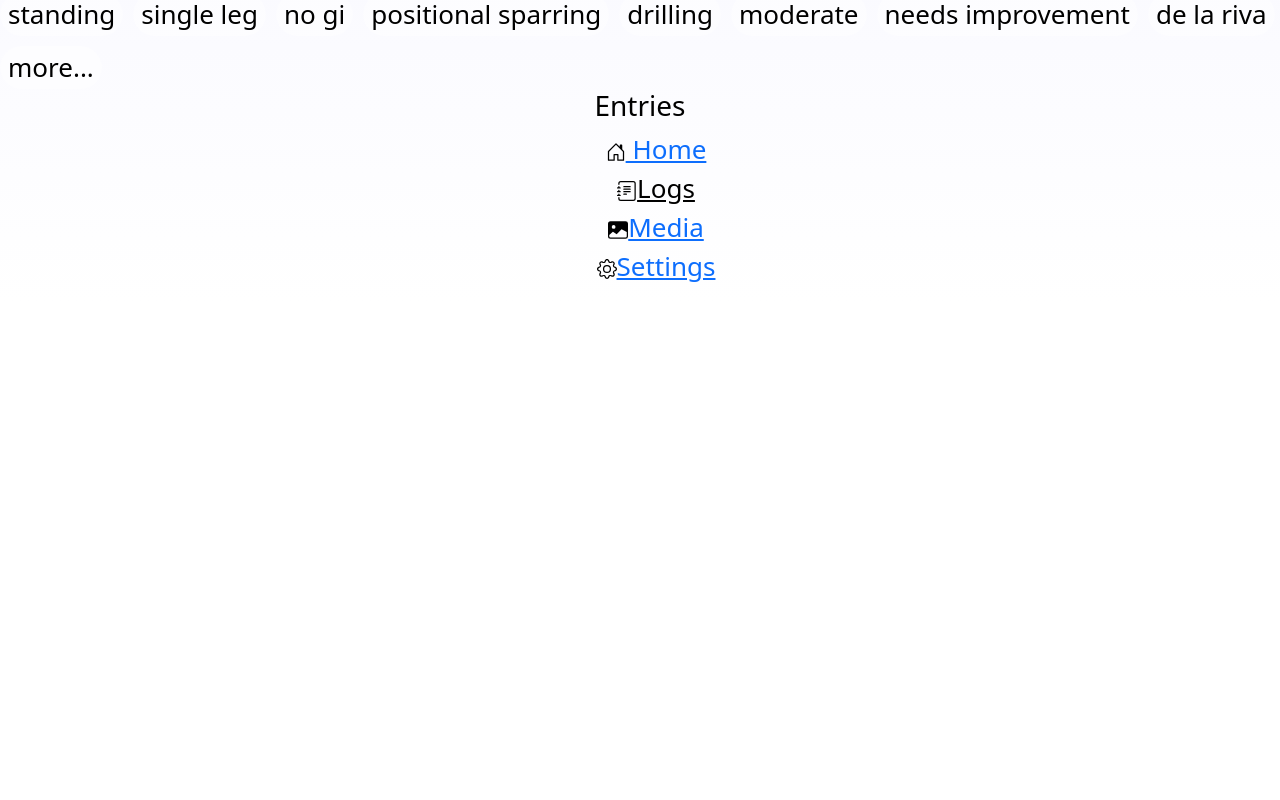
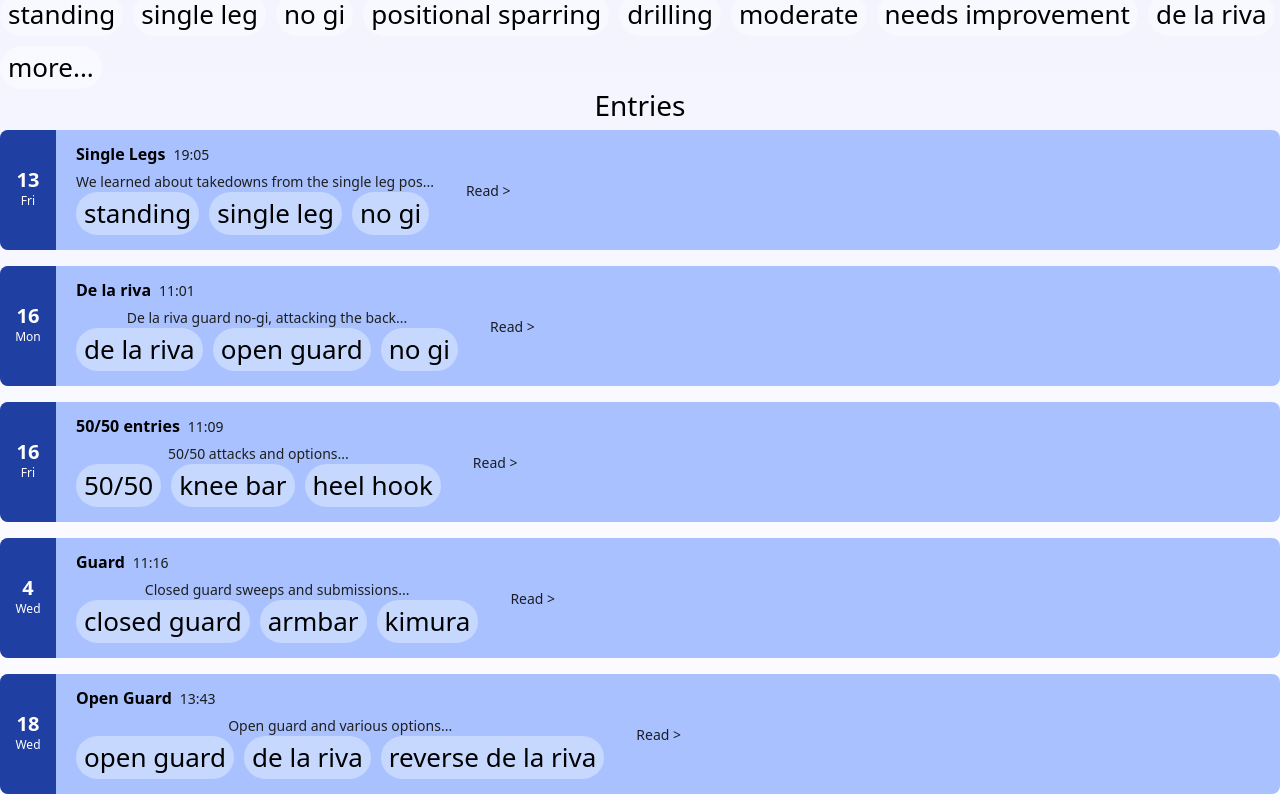
Before and after one commit to Rambo9223/Jiu-Jitsu-Journal, a React (Create React App) app in the folder client/: page /logs in a window 1280 px wide. Shown: the part 1460-2260 px from the top of the page. Before the commit the page ends 1762 px from the top, so only its background shows below. Built offline with nearby package versions, Linux system fonts and the light colour scheme.

Commit message:
16.06.26 Update

```diff
--- /dev/null
+++ b/client/src/components/LogList.tsx
@@ -0,0 +1,49 @@
+import { LogFormValues } from "./types/formTypes";
+
+type Props = {
+    logs : LogFormValues[] | null
+}
+
+export default function LogList({logs}:Props){
+
+    return (<>
+
+    {logs!==null?<>
+
+        {logs.map((log)=>{
+            //console.log(log)
+            let time = log.date.slice(11,17);
+            let ms = Date.parse(log.date)
+            let date = new Date(ms);
+            //date.setMilliseconds(Date.parse(log.date));
+
+
+            //console.log(date)
+            return <div className="entry" key={log.overview}>
+                <div className="entry-date">
+                    <div className="day">{date.toLocaleDateString("en-US", {
+              //month: "short",
+              day: "numeric",
+            })}</div>
+            <div className="weekday">{date.toLocaleDateString("en-US", { weekday: "short" })}</div>
+                </div>
+                <div className="">
+                    <div className="entry-content">
+                    <div className="header">
+                        <h3>{log.topic}</h3><h6 className="time">{time}</h6>
+                    </div>
+                    </div>
+                    <p className="description">{log.overview.slice(0,50)}...</p>
+                    <div className="entry-tags">{log.tags.slice(0,3).map((tag)=>{
+                    return <div className="tag" key={tag.name}>{tag.name}</div>})}</div>
+                </div>
+                <div className="action">{`Read >`}</div>
+                </div>
+        })}
+
+        </>:null}
+
+    </>)
+
+
+}
--- a/client/src/components/Logs.tsx
+++ b/client/src/components/Logs.tsx
@@ -2,15 +2,17 @@ import UserIcon from "./UserIcon"
 import { useState,useEffect } from "react";
 import { newLogMockValues } from "./utils/mock_values";
 import { Search } from "react-bootstrap-icons";
-
+import LogList from "./LogList";
 import { LogFormValues } from "./types/formTypes";
 import { mapTags } from "./utils/mapTags";
 
-type entries = LogFormValues[]
+type entries = LogFormValues[] | null
+
 
 export default function Logs(){
 
-    const [logs,setLogs] = useState<entries | /*object*/null >(null);
+    const [logs,setLogs] = useState<entries>(null);
+    const [allLogs,setAllLogs] = useState<entries>(null);
     const [tags,setTags] = useState<string[]>([]);
     const [index,setIndex] = useState<number>(8);
 
@@ -20,16 +22,29 @@ export default function Logs(){
         }else{setIndex(tags.length)}
     }
 
+    function filterLogs(query:string){
+        const searchLogs = allLogs?.filter((entry)=>entry.tags.some(tag=>tag.name===query));
+        //console.log(searchLogs)
+        if(searchLogs!==undefined){setLogs(searchLogs)}
+        else{/*log error */}
+    }
+
+
+    /* add in a reset search button to show all */
+
     useEffect(()=>{
         // backend call then....
+        // all logs
+        if(allLogs===null){
+        setAllLogs(newLogMockValues);
         setLogs(newLogMockValues);
         //setTags(["wrestling"]);
         newLogMockValues.forEach((log)=>{
         let entryTags = log.tags;
         setTags(mapTags(tags,entryTags))
-        console.log(tags);
+        //console.log(tags);
         })
-
+    }
     },[logs,tags])
 
     return (<div >
@@ -42,14 +57,14 @@ export default function Logs(){
             <Search/><input type="text" placeholder="Search Tags"></input>
             <div className="entry-tags">
             {tags.slice(0,index).map((tag)=>{
-                return <div className="tag" key={tag}>{tag}</div>
+                return <div onClick={()=>{setLogs(allLogs);filterLogs(tag)}} className="tag" key={tag}>{tag}</div>
             })}{index!==tags.length?<div className="tag" onClick={showMore}>more...</div>:null}
             </div>
         </div>
 
         <div>
             <h3>Entries</h3>
-
+            <LogList logs={logs}/>
         </div>
 
         </div>)
--- a/client/src/components/RecentEntries.tsx
+++ b/client/src/components/RecentEntries.tsx
@@ -1,6 +1,7 @@
 import { useState,useEffect } from "react";
 import { newLogMockValues } from "./utils/mock_values";
 import { LogFormValues } from "./types/formTypes";
+import LogList from "./LogList";
 
 
 type entries = LogFormValues[]
@@ -30,40 +31,7 @@ export default function RecentEntries(){
     return (<div id="recent-entries">
         <h4>Recent Entries</h4>
 
-        {logs!==null?<>
-
-        {logs.map((log)=>{
-            //console.log(log)
-            let time = log.date.slice(11,17);
-            let ms = Date.parse(log.date)
-            let date = new Date(ms);
-            //date.setMilliseconds(Date.parse(log.date));
-
-
-            //console.log(date)
-            return <div className="entry" key={log.overview}>
-                <div className="entry-date">
-                    <div className="day">{date.toLocaleDateString("en-US", {
-              //month: "short",
-              day: "numeric",
-            })}</div>
-            <div className="weekday">{date.toLocaleDateString("en-US", { weekday: "short" })}</div>
-                </div>
-                <div className="">
-                    <div className="entry-content">
-                    <div className="header">
-                        <h3>{log.topic}</h3><h6 className="time">{time}</h6>
-                    </div>
-                    </div>
-                    <p className="description">{log.overview.slice(0,50)}...</p>
-                    <div className="entry-tags">{log.tags.slice(0,3).map((tag)=>{
-                    return <div className="tag" key={tag.name}>{tag.name}</div>})}</div>
-                </div>
-                <div className="action">{`Read >`}</div>
-                </div>
-        })}
-
-        </>:null}
+        <LogList logs={logs} />
 
     </div>)
 
--- a/client/src/components/forms/NewLogForm.tsx
+++ b/client/src/components/forms/NewLogForm.tsx
@@ -13,7 +13,7 @@ import PageEight from "./new-log-form/PageEight";
 import ContinueNewLog from "../buttons/ContinueNewLog";
 import handlePageChange from "../utils/handlePageChange";
 import { Link } from "react-router";
-import "./NewLogForm.css"
+//import "./NewLogForm.css"
 
 
 type Props = {
--- a/client/src/components/utils/mapTags.ts
+++ b/client/src/components/utils/mapTags.ts
@@ -1,6 +1,5 @@
 function mapTags(tags:string[],entryTags:{name:string}[]){
 
-    //console.log(tags);
 
     entryTags.forEach((tag)=>{
         if(!tags.includes(tag.name)){
@@ -8,7 +7,6 @@ function mapTags(tags:string[],entryTags:{name:string}[]){
         }
     })
 
-    //console.log(tags);
     return tags
 }
 
```
